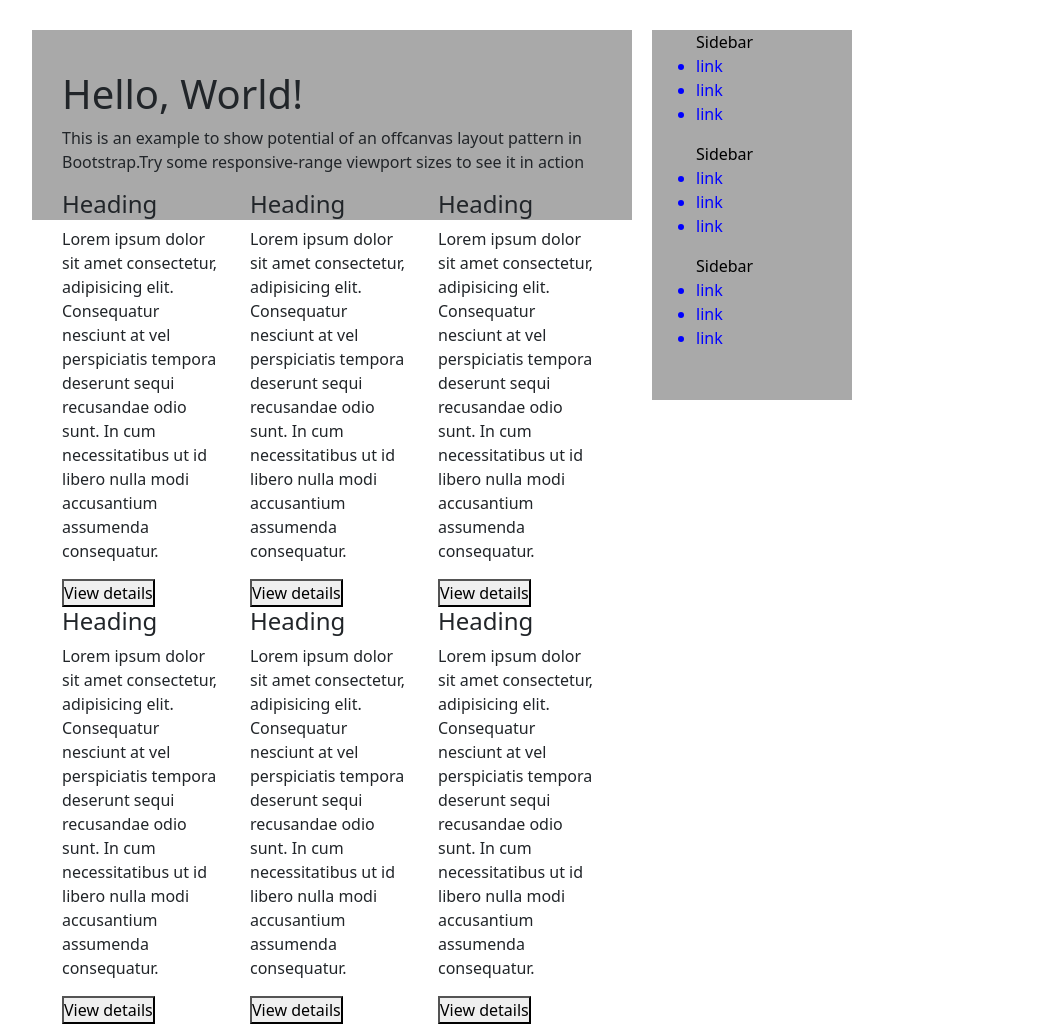
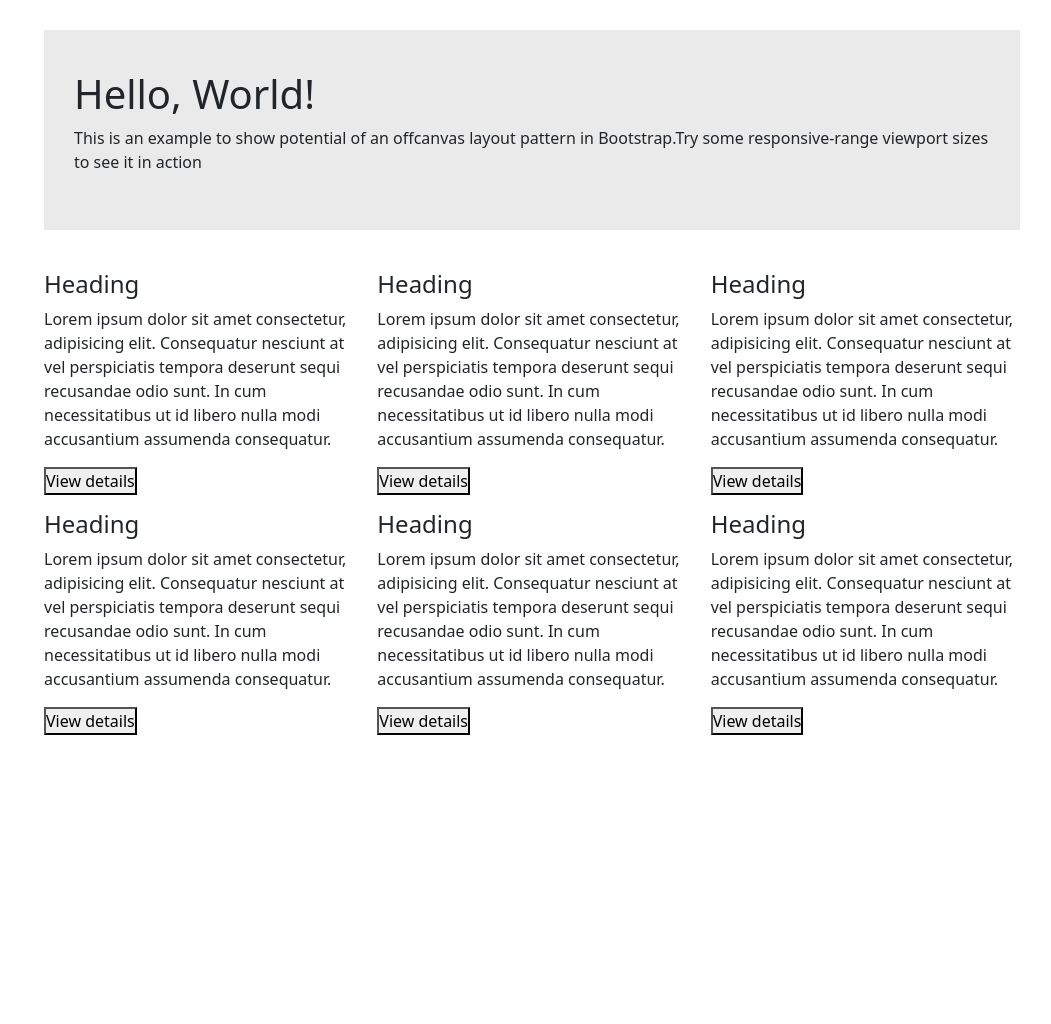
Before and after one commit to ughurba/Responsive, a plain HTML site: page Index.html in a window 1280 px wide. Shown: the whole page, without its empty margins (38-1089 px from the left). After the commit the page ends 800 px from the top, so only its background shows below. Drawn offline with nearby package versions, Linux system fonts and the light colour scheme.

Commit message:
create responsive

```diff
--- a/Index.html
+++ b/Index.html
@@ -14,7 +14,7 @@
     <main class="main">
         <div class="container">
 
-             <div class="row">
+             <div class="row flex">
 
                     <div class="title">
                         <div class="title-paragraph">
@@ -25,7 +25,7 @@
 
                         <div class="row  boxs">
 
-                            <div class="col-sm-4">
+                            <div class="col-sm-4 col-12">
                                 <h4>Heading</h4>
                                 <p>Lorem ipsum dolor sit amet consectetur, adipisicing elit. Consequatur nesciunt at vel
                                     perspiciatis tempora deserunt sequi recusandae odio sunt. In cum necessitatibus ut
@@ -34,7 +34,7 @@
 
                                 <button>View details</button>
                             </div>
-                            <div class="col-sm-4">
+                            <div class="col-sm-4 col-12">
                                 <h4>Heading</h4>
                                 <p>Lorem ipsum dolor sit amet consectetur, adipisicing elit. Consequatur nesciunt at vel
                                     perspiciatis tempora deserunt sequi recusandae odio sunt. In cum necessitatibus ut
@@ -43,7 +43,7 @@
 
                                 <button>View details</button>
                             </div>
-                            <div class="col-sm-4">
+                            <div class="col-sm-4 col-12">
                                 <h4>Heading</h4>
                                 <p>Lorem ipsum dolor sit amet consectetur, adipisicing elit. Consequatur nesciunt at vel
                                     perspiciatis tempora deserunt sequi recusandae odio sunt. In cum necessitatibus ut
@@ -52,7 +52,7 @@
 
                                 <button>View details</button>
                             </div>
-                            <div class="col-sm-4 two-col">
+                            <div class="col-sm-4 col-12 two-col">
                                 <h4>Heading</h4>
                                 <p>Lorem ipsum dolor sit amet consectetur, adipisicing elit. Consequatur nesciunt at vel
                                     perspiciatis tempora deserunt sequi recusandae odio sunt. In cum necessitatibus ut
@@ -61,7 +61,7 @@
 
                                 <button>View details</button>
                             </div>
-                            <div class="col-sm-4 two-col">
+                            <div class="col-sm-4 col-12 two-col">
                                 <h4>Heading</h4>
                                 <p>Lorem ipsum dolor sit amet consectetur, adipisicing elit. Consequatur nesciunt at vel
                                     perspiciatis tempora deserunt sequi recusandae odio sunt. In cum necessitatibus ut
@@ -70,7 +70,7 @@
 
                                 <button>View details</button>
                             </div>
-                            <div class="col-sm-4 two-col">
+                            <div class="col-sm-4 col-12 two-col">
                                 <h4>Heading</h4>
                                 <p>Lorem ipsum dolor sit amet consectetur, adipisicing elit. Consequatur nesciunt at vel
                                     perspiciatis tempora deserunt sequi recusandae odio sunt. In cum necessitatibus ut
@@ -84,22 +84,22 @@
 
                     </div>
 
-                    <div class="col-sm-12 side-bar">
-                        <ul class="side-bar-list">
+                    <div class=" side-bar">
+                        <ul class=" side-bar-list">
                             <span>Sidebar</span>
                             <li>link</li>
                             <li>link</li>
                             <li>link</li>
                         </ul>
 
-                        <ul class="side-bar-list">
+                        <ul class=" side-bar-list">
                             <span>Sidebar</span>
                             <li>link</li>
                             <li>link</li>
                             <li>link</li>
                         </ul>
 
-                        <ul class="side-bar-list">
+                        <ul class=" side-bar-list">
                             <span>Sidebar</span>
                             <li>link</li>
                             <li>link</li>
--- a/css/style.css
+++ b/css/style.css
@@ -3,33 +3,53 @@
     margin: 0;
     box-sizing: border-box;
 }
-.main{
+.boxs{
+    margin-top: 40px;
+}
+.title-paragraph{
+    padding: 40px 30px 40px;
+    background-color: rgb(234, 234, 234);
 
 }
-.title-sidebar {
-    display: flex;
-    justify-content: flex-end;
-    background: red;
-}
 .title {
-    background-color: darkgrey;
-    padding: 40px 30px 40px;
-    width: 600px;
+    width:1000px;
     margin-top: 30px;
     margin-right: 20px;
     height: 190px;
 }
 .side-bar {
     margin-top: 30px;
-    height: 370px;
+    height: 400px;
     width: 200px;
-    background:darkgray ;
+    background-color: rgb(234, 234, 234);
 
 }
 span{
     color: black;
 }
+.side-bar-list>li{
+line-height: 1.8;
+}
+.side-bar-list:nth-child(1){
+    margin-top: 15px;
+}
 .side-bar-list {
 
+    list-style: none;
     color: blue;
 }
+.two-col{
+    margin-top: 15px;
+}
+@media screen and (max-width:480px) {
+    .side-bar{
+        display: none;
+
+    }
+}
+@media screen and (max-width:1400px) {
+    .side-bar{
+        display: none;
+
+    }
+}
```
